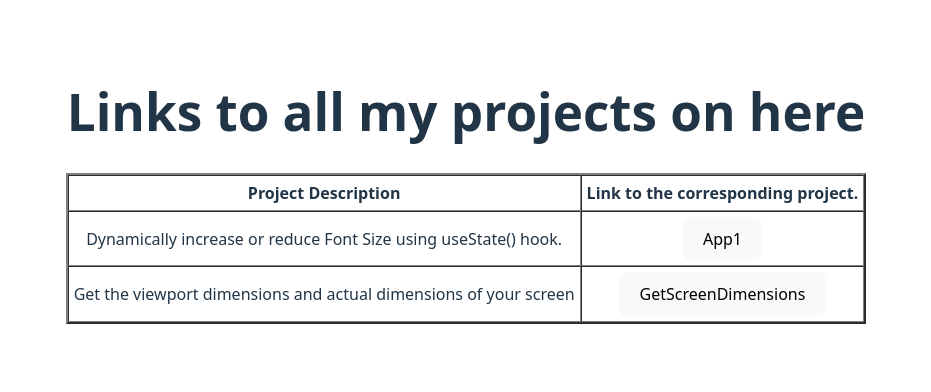
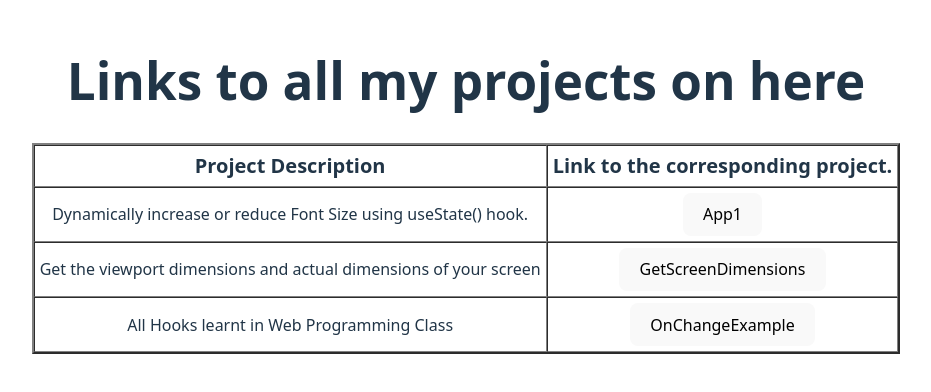
Before and after one commit to Vishwajith-S-VIT/Learn-React, a React (Vite) app: page / in a window 1280 px wide. Shown: the part 214-606 px from the top of the page, without its empty margins (174-1105 px from the left). Built offline with nearby package versions, Linux system fonts and the light colour scheme.

Commit message:
Added the third code which uses all hooks learn in WebP class.

```diff
--- a/src/App.jsx
+++ b/src/App.jsx
@@ -2,16 +2,22 @@ import React from "react";
 import { HashRouter as Router, Routes, Route, Link } from "react-router-dom";
 import { App1 } from "./App1";
 import { GetScreenDimensions } from "./GetScreenDimensions";
+import OnChangeExample from "./OnChangeExample";
 
 function Home() {
+
+  const thStyle = {
+    fontSize: "20px"
+  };
+
   return (
     <div style={{ textAlign: "center" }}>
       <h1>Links to all my projects on here</h1>
       <table cellPadding={5} cellSpacing={0} border={2} align="center">
         <thead>
           <tr>
-            <th>Project Description</th>
-            <th>Link to the corresponding project.</th>
+            <th style={thStyle}>Project Description</th>
+            <th style={thStyle}>Link to the corresponding project.</th>
           </tr>
         </thead>
         <tbody>
@@ -27,6 +33,12 @@ function Home() {
               <Link to="/GetScreenDimensions"><button>GetScreenDimensions</button></Link>
             </td>
           </tr>
+          <tr>
+            <td>All Hooks learnt in Web Programming Class</td>
+            <td>
+              <Link to="/OnChangeExample"><button>OnChangeExample</button></Link>
+            </td>
+          </tr>
         </tbody>
       </table>
     </div>
@@ -40,6 +52,7 @@ export function App() {
         <Route path="/" element={<Home />} />
         <Route path="/App1" element={<App1 />} />
         <Route path="/GetScreenDimensions" element={<GetScreenDimensions />} />
+        <Route path="/OnChangeExample" element={<OnChangeExample />} />
         <Route path="*" element={<h2>Page Not Found</h2>} />
       </Routes>
     </Router>
--- a/src/App1.jsx
+++ b/src/App1.jsx
@@ -17,7 +17,7 @@ export function App1(){
             <button onClick={() => setFsize(fsize + 1)}>Increase Font Size</button> &emsp;
             <button onClick={() => {decreaseFontSize()}}>Decrease Font Size</button> &emsp;
             <button onClick={() => setFsize(16)}>Reset Font Size</button> <br/> <br/>
-            <Link to={"/"}><button>Go back to homepage</button></Link>
+            <Link to={"/"}><button>Go Back to Homepage</button></Link>
         </div>
     )
 }
--- a/src/GetScreenDimensions.jsx
+++ b/src/GetScreenDimensions.jsx
@@ -30,7 +30,7 @@ export const GetScreenDimensions = () => {
                 <strong>Actual Screen Dimensions:</strong> {window.screen.width} x{" "}
                 {window.screen.height}
             </p>
-            <Link to={"/"}><button>Go back to homepage</button></Link>
+            <Link to={"/"}><button>Go Back to Homepage</button></Link>
         </div>
     );
 };
--- /dev/null
+++ b/src/OnChangeExample.jsx
@@ -0,0 +1,32 @@
+import React, {useState, useRef, useEffect} from 'react'
+import {Link} from 'react-router-dom'
+
+function OnChangeExample(){
+    const [text, setText] = useState('');
+    const outputRef = useRef(null);
+    const [button, setButton] = useState(false);
+
+    useEffect(() => {
+        outputRef.current.innerHTML = text;
+    }, [button]);
+
+    const inputStyle = {
+        width: '300px',
+        padding: '10px',
+        border: '1px solid #ccc',
+        borderRadius: '5px',
+    };
+
+    return (
+        <div>
+            <h1>OnChange Example</h1>
+            <input type="text" value={text} onChange={(e) => setText(e.target.value)} style={inputStyle} /> <br/> <br/>
+            <button onClick={() => setButton(!button)}>Update</button>
+            <p>Output: {text}</p>
+            <div ref={outputRef} style={{border: '1px solid red', padding: '10px', marginTop: '10px'}}></div> <br/>
+            <Link to="/"><button>Go Back to Homepage</button></Link>
+        </div>
+    )
+}
+
+export default OnChangeExample;
```
